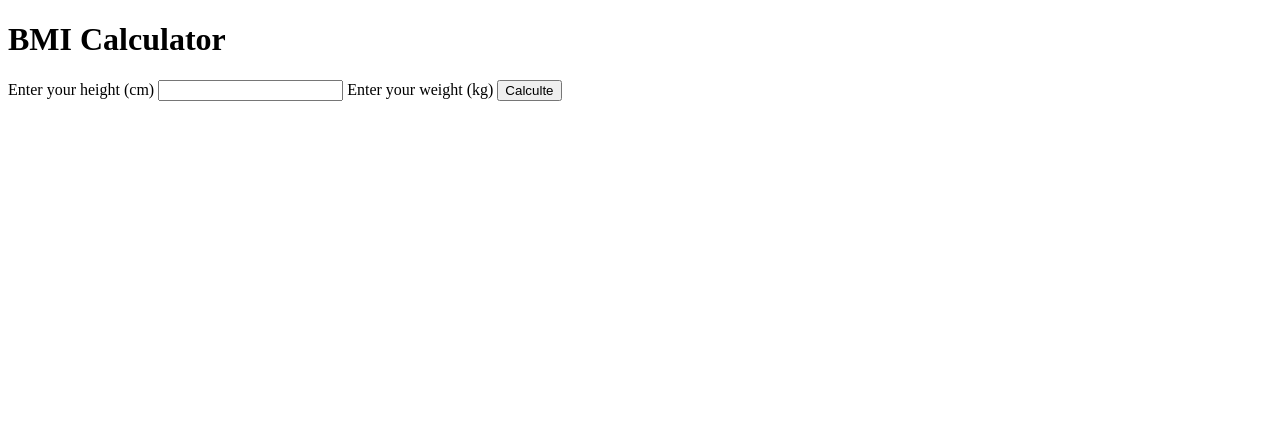
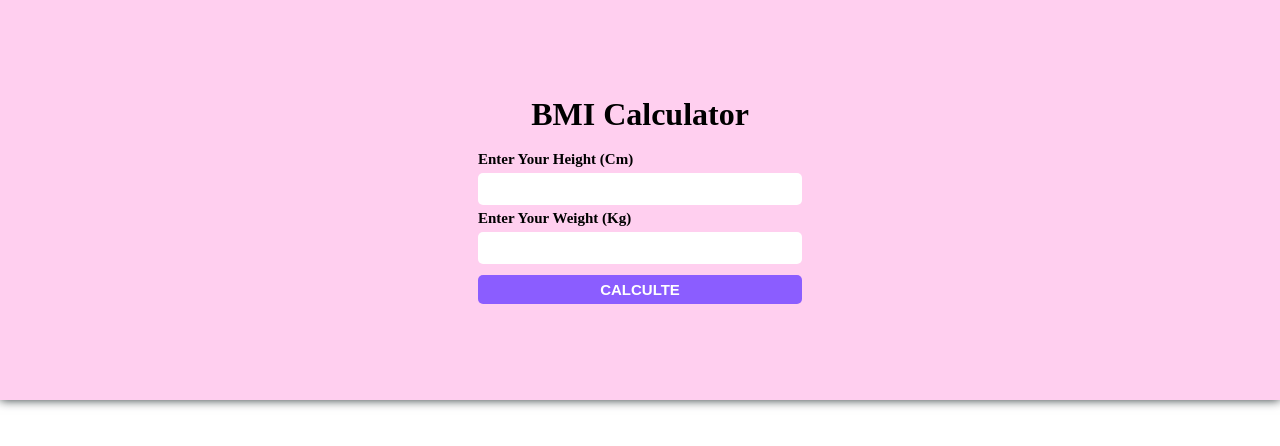
Before and after one commit to moha-salad64/BMI, a plain HTML site: page index.html in a window 1280 px wide. Drawn offline with Linux system fonts and the light colour scheme.

Commit message:
functionality of the page

```diff
--- a/index.html
+++ b/index.html
@@ -4,18 +4,20 @@
     <meta charset="UTF-8">
     <meta name="viewport" content="width=device-width, initial-scale=1.0">
     <title>BMI</title>
+    <link rel="styleSheet" href="style.css">
 </head>
 <body>
     <div class="container">
         <h1>BMI Calculator</h1>
         <div class="sub-container">
             <label>Enter your height (cm)</label>
-            <input type="number">
+            <input type="type" class="height">
             <label>Enter your weight (kg)</label>
+            <input type="type" class="weight">
             <button>Calculte</button>
         </div>
     </div>
 
-
+    <script src="index.js"></script>
 </body>
 </html>
--- a/index.js
+++ b/index.js
@@ -0,0 +1 @@
+let weight = document.querySelector('.weight');
--- a/style.css
+++ b/style.css
@@ -0,0 +1,56 @@
+*{
+    margin: 0;
+    padding: 0;
+}
+
+.container{
+    display: flex;
+    flex-direction: column;
+    justify-content: center;
+    align-items: center;
+    height: 50vh;
+    width: 50wh;
+    box-shadow: 0px 0px 10px #2A3335;
+    background-color: #FFCFEF;
+}
+
+.sub-container{
+    display: grid;
+    flex-direction: column;
+    margin-top: 18px;
+}
+
+.sub-container input{
+    margin: 5px 0px;
+    padding: 7px 7px;
+    border-radius: 5px;
+    border: none;
+    outline: none;
+    width: 310px;
+    font-size: 16px;
+
+    &&:hover{
+        border: 1px solid blueviolet;
+        transition: all ease-in-out 0.3s;
+    }
+
+}
+
+.sub-container label{
+    font-size: 15px;
+    font-weight: 600;
+    text-transform: capitalize;
+}
+
+.sub-container button{
+    margin-top: 6px;
+    padding: 6px 0px;
+    border-radius: 5px;
+    border: none;
+    outline: none;
+    text-transform: uppercase;
+    font-size: 15px;
+    font-weight: 600;
+    background-color: #8B5DFF;
+    color: #fff;
+}
```
